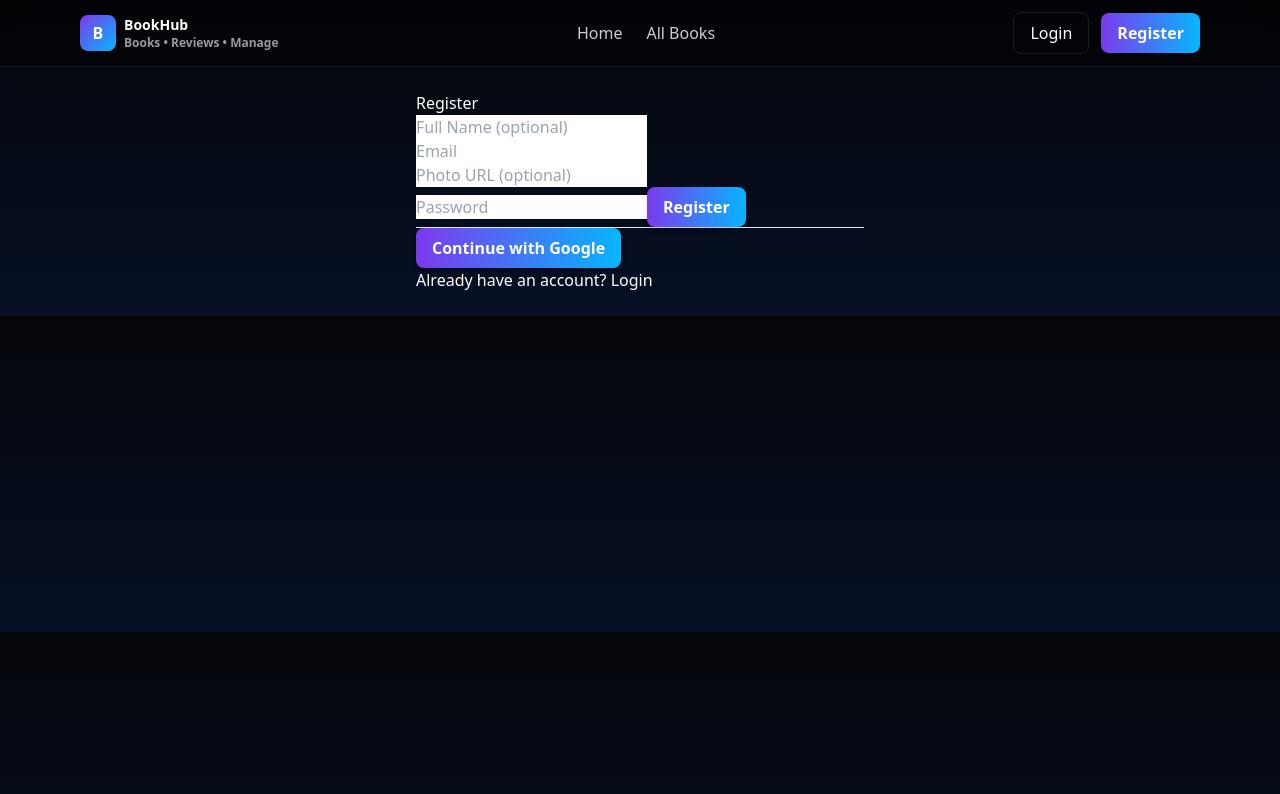
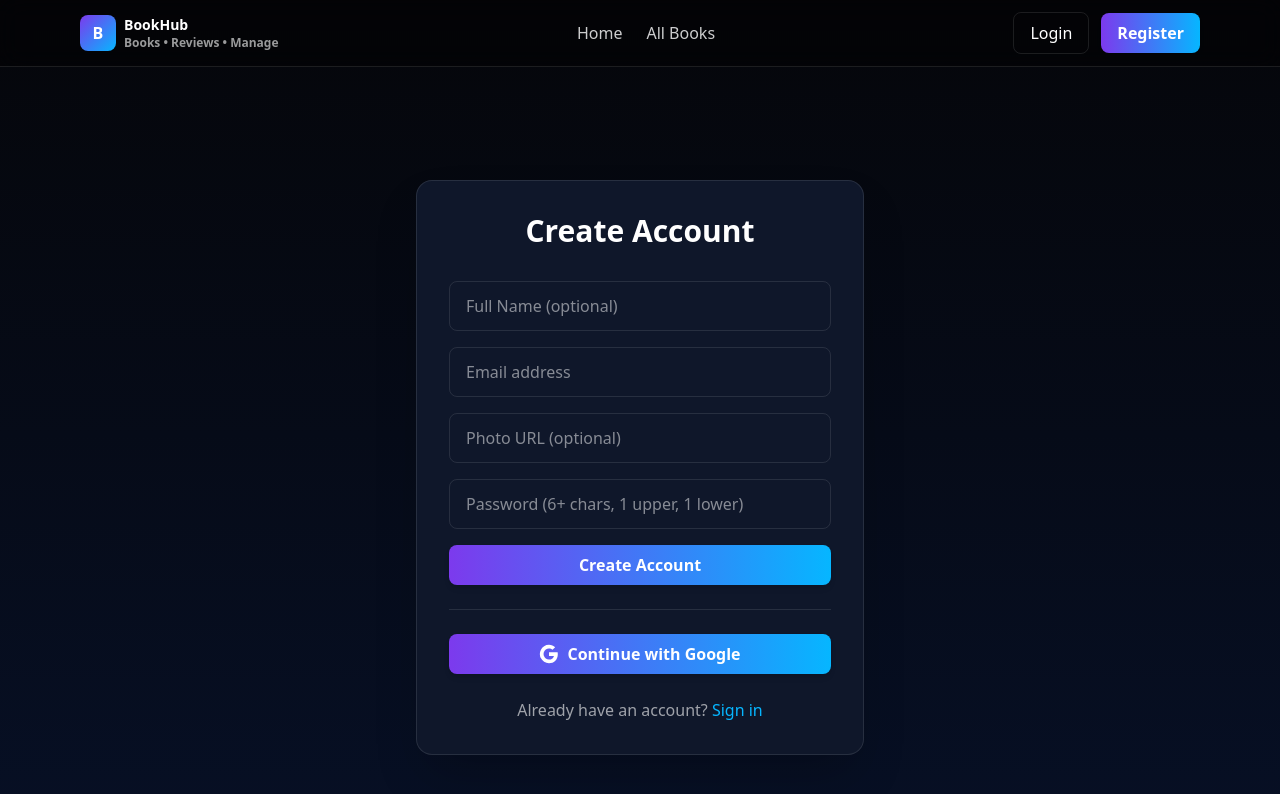
Before and after one commit to Shariarx6T9/bookhub-client, a React (Vite) app: page /register in a window 1280 px wide. Shown: the top 794 px of the page. Built offline with nearby package versions, Linux system fonts and the light colour scheme; no server answers.

Commit message:
fix (client) : login and register page improved

```diff
--- a/src/index.css
+++ b/src/index.css
@@ -104,9 +104,32 @@
   background: linear-gradient(90deg, #facc15, #f97316);
 }
 
+/* Auth Pages */
+.auth-container {
+  @apply min-h-screen flex items-center justify-center px-4;
+}
+.auth-card {
+  @apply bg-[var(--card)] p-8 rounded-2xl shadow-2xl w-full max-w-md border border-white/10;
+}
+.auth-title {
+  @apply text-3xl font-bold text-white text-center mb-8;
+}
+.auth-form {
+  @apply space-y-4;
+}
+.auth-divider {
+  @apply border-white/10 my-6;
+}
+.auth-link {
+  @apply text-center text-white/60 mt-6;
+}
+.auth-link a {
+  @apply text-[var(--accent-2)] hover:text-[var(--accent)] transition font-medium;
+}
+
 /* Inputs */
 .input {
-  @apply w-full bg-transparent border border-white/10 rounded-lg px-3 py-2 text-white placeholder:text-white/50;
+  @apply w-full bg-transparent border border-white/10 rounded-lg px-4 py-3 text-white placeholder:text-white/50 focus:border-[var(--accent-2)] focus:outline-none transition;
 }
 
 /* Empty & Loader */
--- a/src/pages/Login.jsx
+++ b/src/pages/Login.jsx
@@ -8,6 +8,7 @@
   const nav = useNavigate();
   const [email, setEmail] = useState("");
   const [password, setPassword] = useState("");
+  const [loading, setLoading] = useState(false);
 
   const submit = async (e) => {
     e.preventDefault();
@@ -27,16 +28,42 @@
   };
 
   return (
-    <div className="container" style={{maxWidth:480}}>
-      <h1>Login</h1>
-      <form onSubmit={submit}>
-        <input value={email} onChange={e=>setEmail(e.target.value)} required placeholder="Email" />
-        <input value={password} onChange={e=>setPassword(e.target.value)} required type="password" placeholder="Password" />
-        <button className="btn" type="submit">Login</button>
-      </form>
-      <hr />
-      <button className="btn" onClick={google}>Continue with Google</button>
-      <p>Don't have an account? <Link to="/register">Register</Link></p>
+    <div className="auth-container">
+      <div className="auth-card">
+        <h1 className="auth-title">Welcome Back</h1>
+        <form onSubmit={submit} className="auth-form">
+          <input
+            className="input"
+            value={email}
+            onChange={e=>setEmail(e.target.value)}
+            required
+            type="email"
+            placeholder="Email address"
+          />
+          <input
+            className="input"
+            value={password}
+            onChange={e=>setPassword(e.target.value)}
+            required
+            type="password"
+            placeholder="Password"
+          />
+          <button className="btn w-full" type="submit">Sign In</button>
+        </form>
+        <hr className="auth-divider" />
+        <button className="btn w-full bg-white text-black hover:bg-gray-100" onClick={google}>
+          <span className="flex items-center justify-center gap-2">
+            <svg className="w-5 h-5" viewBox="0 0 24 24">
+              <path fill="currentColor" d="M22.56 12.25c0-.78-.07-1.53-.2-2.25H12v4.26h5.92c-.26 1.37-1.04 2.53-2.21 3.31v2.77h3.57c2.08-1.92 3.28-4.74 3.28-8.09z"/>
+              <path fill="currentColor" d="M12 23c2.97 0 5.46-.98 7.28-2.66l-3.57-2.77c-.98.66-2.23 1.06-3.71 1.06-2.86 0-5.29-1.93-6.16-4.53H2.18v2.84C3.99 20.53 7.7 23 12 23z"/>
+              <path fill="currentColor" d="M5.84 14.09c-.22-.66-.35-1.36-.35-2.09s.13-1.43.35-2.09V7.07H2.18C1.43 8.55 1 10.22 1 12s.43 3.45 1.18 4.93l2.85-2.22.81-.62z"/>
+              <path fill="currentColor" d="M12 5.38c1.62 0 3.06.56 4.21 1.64l3.15-3.15C17.45 2.09 14.97 1 12 1 7.7 1 3.99 3.47 2.18 7.07l3.66 2.84c.87-2.6 3.3-4.53 6.16-4.53z"/>
+            </svg>
+            Continue with Google
+          </span>
+        </button>
+        <p className="auth-link">Don't have an account? <Link to="/register">Create one</Link></p>
+      </div>
     </div>
   );
 }
--- a/src/pages/Register.jsx
+++ b/src/pages/Register.jsx
@@ -36,18 +36,54 @@
   };
 
   return (
-    <div className="container" style={{maxWidth:480}}>
-      <h1>Register</h1>
-      <form onSubmit={submit}>
-        <input value={form.name} onChange={e=>setForm({...form, name:e.target.value})} placeholder="Full Name (optional)" />
-        <input value={form.email} onChange={e=>setForm({...form, email:e.target.value})} required placeholder="Email" />
-        <input value={form.photo} onChange={e=>setForm({...form, photo:e.target.value})} placeholder="Photo URL (optional)" />
-        <input value={form.password} onChange={e=>setForm({...form, password:e.target.value})} required type="password" placeholder="Password" />
-        <button className="btn" type="submit">Register</button>
-      </form>
-      <hr />
-      <button className="btn" onClick={google}>Continue with Google</button>
-      <p>Already have an account? <Link to="/login">Login</Link></p>
+    <div className="auth-container">
+      <div className="auth-card">
+        <h1 className="auth-title">Create Account</h1>
+        <form onSubmit={submit} className="auth-form">
+          <input
+            className="input"
+            value={form.name}
+            onChange={e=>setForm({...form, name:e.target.value})}
+            placeholder="Full Name (optional)"
+          />
+          <input
+            className="input"
+            value={form.email}
+            onChange={e=>setForm({...form, email:e.target.value})}
+            required
+            type="email"
+            placeholder="Email address"
+          />
+          <input
+            className="input"
+            value={form.photo}
+            onChange={e=>setForm({...form, photo:e.target.value})}
+            placeholder="Photo URL (optional)"
+          />
+          <input
+            className="input"
+            value={form.password}
+            onChange={e=>setForm({...form, password:e.target.value})}
+            required
+            type="password"
+            placeholder="Password (6+ chars, 1 upper, 1 lower)"
+          />
+          <button className="btn w-full" type="submit">Create Account</button>
+        </form>
+        <hr className="auth-divider" />
+        <button className="btn w-full bg-white text-black hover:bg-gray-100" onClick={google}>
+          <span className="flex items-center justify-center gap-2">
+            <svg className="w-5 h-5" viewBox="0 0 24 24">
+              <path fill="currentColor" d="M22.56 12.25c0-.78-.07-1.53-.2-2.25H12v4.26h5.92c-.26 1.37-1.04 2.53-2.21 3.31v2.77h3.57c2.08-1.92 3.28-4.74 3.28-8.09z"/>
+              <path fill="currentColor" d="M12 23c2.97 0 5.46-.98 7.28-2.66l-3.57-2.77c-.98.66-2.23 1.06-3.71 1.06-2.86 0-5.29-1.93-6.16-4.53H2.18v2.84C3.99 20.53 7.7 23 12 23z"/>
+              <path fill="currentColor" d="M5.84 14.09c-.22-.66-.35-1.36-.35-2.09s.13-1.43.35-2.09V7.07H2.18C1.43 8.55 1 10.22 1 12s.43 3.45 1.18 4.93l2.85-2.22.81-.62z"/>
+              <path fill="currentColor" d="M12 5.38c1.62 0 3.06.56 4.21 1.64l3.15-3.15C17.45 2.09 14.97 1 12 1 7.7 1 3.99 3.47 2.18 7.07l3.66 2.84c.87-2.6 3.3-4.53 6.16-4.53z"/>
+            </svg>
+            Continue with Google
+          </span>
+        </button>
+        <p className="auth-link">Already have an account? <Link to="/login">Sign in</Link></p>
+      </div>
     </div>
   );
 }
```
